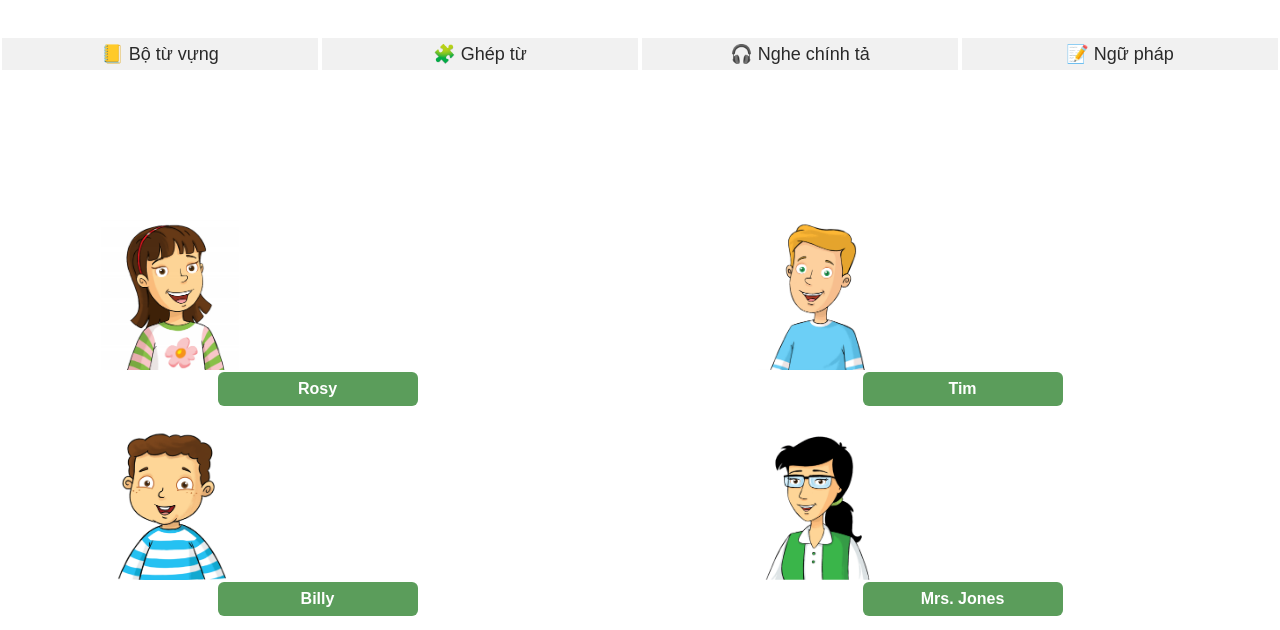
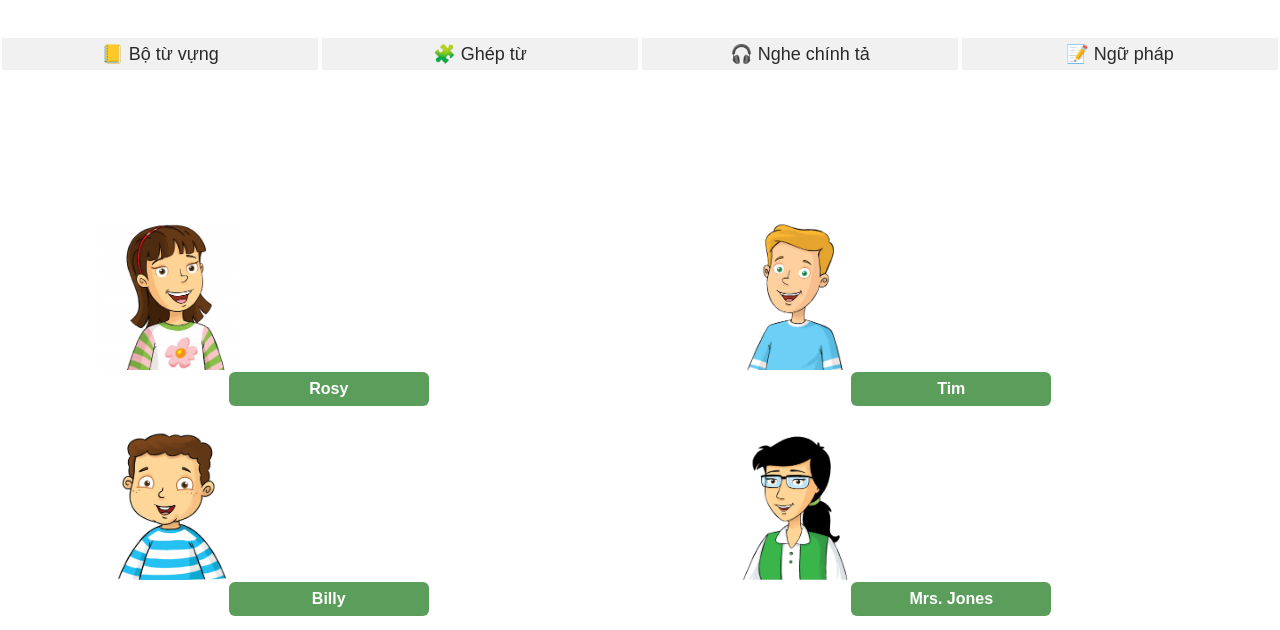
Before and after one commit to thanhnhung84/studentspacemobile, a plain HTML site: page index.html in a window 1280 px wide. Shown: the part 170-800 px from the top of the page. Drawn offline with Linux system fonts and the light colour scheme.

Commit message:
Update index.html

```diff
--- a/index.html
+++ b/index.html
@@ -179,7 +179,7 @@
                 display: grid;
                 grid-template-columns: repeat(2, 1fr);
                 grid-auto-rows: auto;
-                gap: 2px 50px;
+                gap: 2px 5px;
                 justify-content: center;
                 margin: 40px auto;
                 padding: 20px;
```
